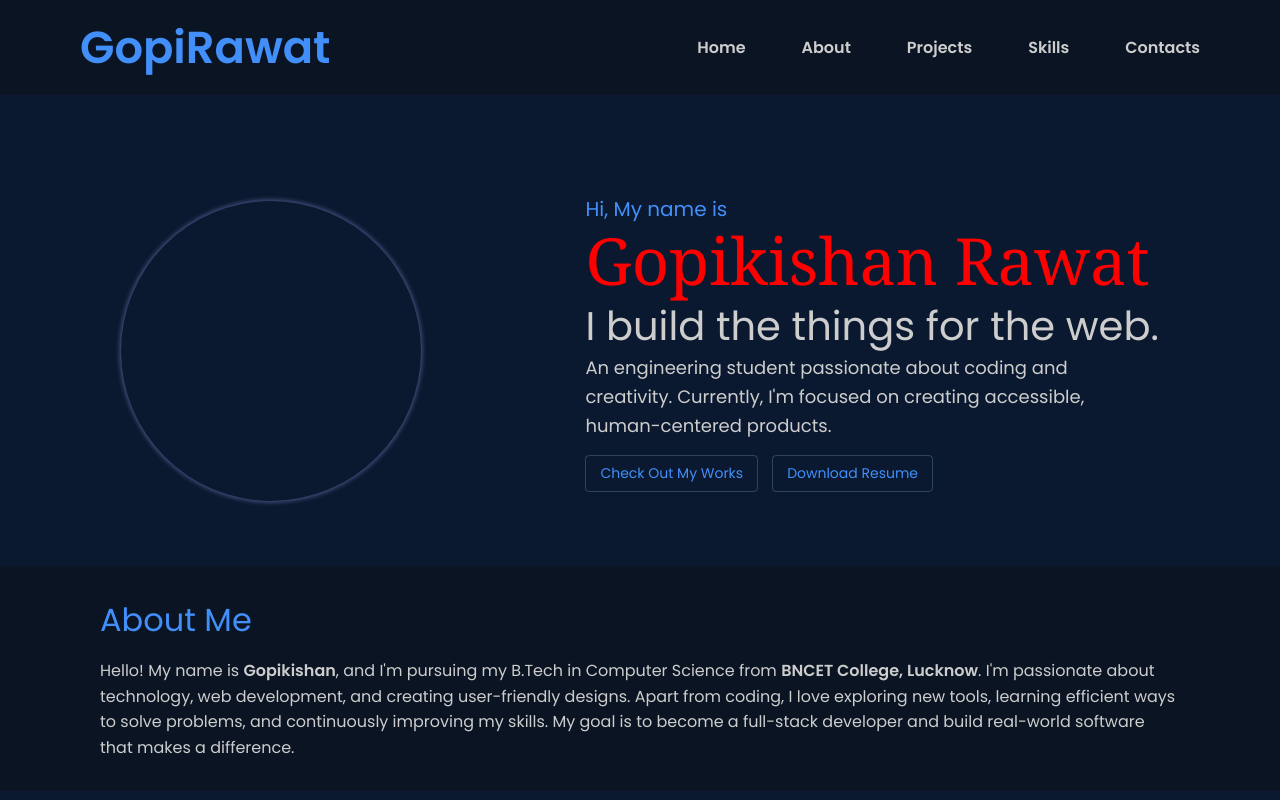
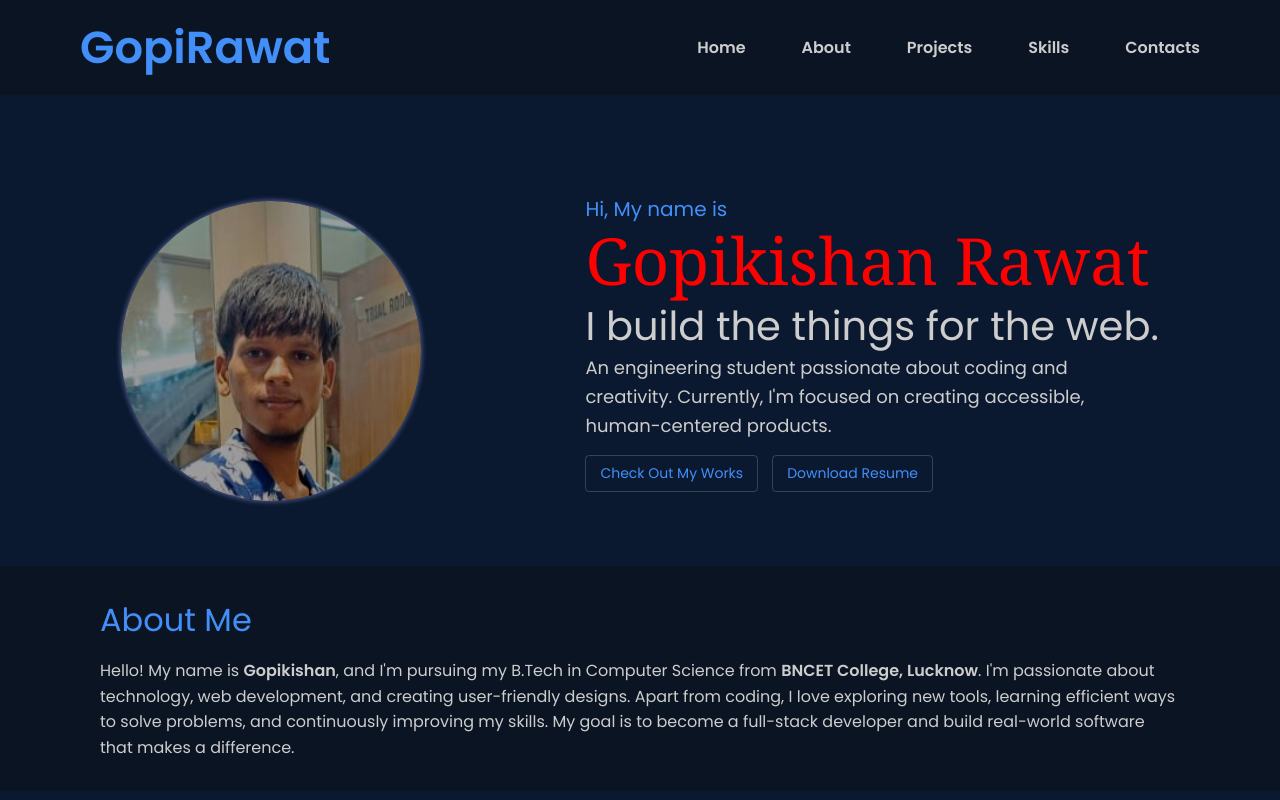
Before and after one commit to Gopikishan9/Portfolio, a plain HTML site: page index.html in a window 1280 px wide. Shown: the top 800 px of the page. Drawn offline with nearby package versions, Linux system fonts and the light colour scheme.

Commit message:
image name

```diff
--- a/index.html
+++ b/index.html
@@ -48,7 +48,7 @@
       <!-- intro-section section -->
       <section class="intro-section">
         <div class="intro-image">
-          <img src="images/myimage.jpg" alt="" />
+          <img src="myimage.jpg" alt="" />
         </div>
         <div class="intro">
           <p>Hi, My name is</p>
```
